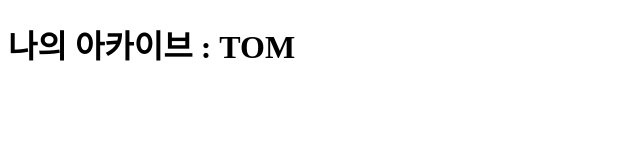
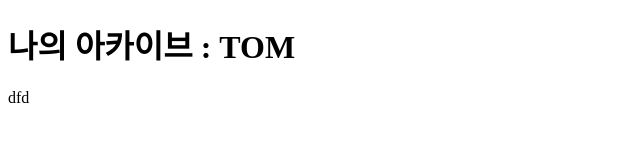
Before and after one commit to tombap8/GITA_FED222, a plain HTML site: page index.html in a window 1280 px wide. Shown: the full height of the page, 0-640 px from the left. Drawn offline with Linux system fonts and the light colour scheme.

Commit message:
Update index.html

```diff
--- a/index.html
+++ b/index.html
@@ -6,6 +6,6 @@
     </head>
     <body>
         <h1>나의 아카이브 : TOM</h1>
-
+  dfd
     </body>
 </html>
```
